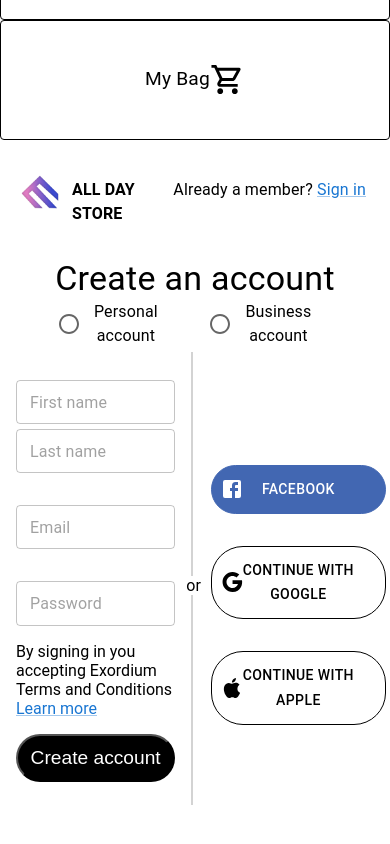
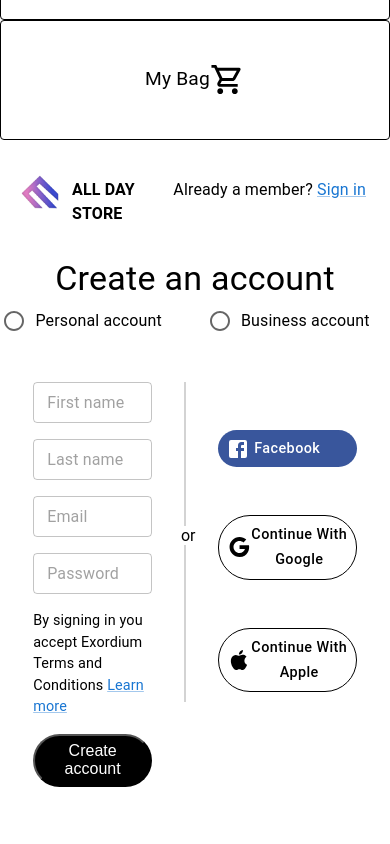
Before and after one commit to Exordium-Project/e-shop, a React (Create React App) app in the folder client/: page /sign in a window 390 px wide. Shown: the part 700-1544 px from the top of the page. After the commit the page ends 1487 px from the top, so only its background shows below. Built offline with nearby package versions, Linux system fonts and the light colour scheme.

Commit message:
responsive sign-up page

```diff
--- a/client/src/components/SignUp/Inputs.js
+++ b/client/src/components/SignUp/Inputs.js
@@ -1,60 +1,71 @@
-import React from 'react'
+import { Typography, TextField, Grid, Box, Link, Button } from '@mui/material'
+import { useForm } from 'react-hook-form';
 import './SignUpStyles/Registration-inputs.scss'
 import './SignUpStyles/Mobile-phone-view.scss'
-import { StyledEngineProvider, Grid, Box, TextField, Link, Button } from '@mui/material'
 import FacebookIcon from '@mui/icons-material/Facebook';
 import GoogleIcon from '@mui/icons-material/Google';
 import AppleIcon from '@mui/icons-material/Apple';
-import { useForm } from 'react-hook-form'
 
-const Inputs = () => {
-    const {register, handleSubmit, formState: {errors}} = useForm()
+
+export default function SignUp() {
+    const { register, handleSubmit, formState: { errors } } = useForm()
     const onSubmit = (data) => console.log(data)
     return (
-        <StyledEngineProvider injectFirst={true}>
-            <Grid xs={7} md={7}>
-                <form onSubmit={handleSubmit(onSubmit)}>
-                    <Box className='name-box'>
-                        <TextField placeholder='First name'
-                            {...register('firstName', {required: 'Required field'})}
+        <Box component="form" noValidate sx={{ mt: 3 }}>
+            <Box className='main-box'>
+                <Grid container spacing={2}>
+                    <Grid item xs={12} md={6}>
+                        <TextField placeholder='First name' fullWidth
+                            {...register('firstName', { required: 'Required field' })}
                             error={!!errors?.firstName}
-                            helperText={errors?.firstName ? errors.firstName.message : null}
-                        />
-                        <TextField placeholder='Last name'
-                            {...register('lastName', {required: 'Required field'})}
+                            helperText={errors?.firstName ? errors.firstName.message : null} />
+                    </Grid>
+                    <Grid item xs={12} md={6}>
+                        <TextField placeholder='Last name' fullWidth
+                            {...register('lastName', { required: 'Required field' })}
                             error={!!errors?.lastName}
-                            helperText={errors?.lastName ? errors.lastName.message : null}/>
-                    </Box>
-                    <Box className='email-box'>
-                            <TextField placeholder='Email' {...register('email', {required: 'This field is required', pattern: {
-                            value: /^[A-Z0-9._%+-]+@[A-Z0-9.-]+\.[A-Z]{2,}$/i,
-                            message: 'Invalid email address'}})}
+                            helperText={errors?.lastName ? errors.lastName.message : null} />
+                    </Grid>
+                    <Grid item xs={12}>
+                        <TextField placeholder='Email' fullWidth {...register('email', {
+                            required: 'This field is required', pattern: {
+                                value: /^[A-Z0-9._%+-]+@[A-Z0-9.-]+\.[A-Z]{2,}$/i,
+                                message: 'Invalid email address'
+                            }
+                        })}
                             error={!!errors?.email}
-                            helperText={errors?.email ? errors.email.message : null}
-                        />
-                    </Box>
-                    <Box className='password-box'>
-                        <TextField placeholder='Password' type='password' />
-                    </Box>
+                            helperText={errors?.email ? errors.email.message : null} />
+                    </Grid>
+                    <Grid item xs={12}>
+                        <TextField required fullWidth placeholder='Password' type='password'
+                            {...register('password', {
+                                required: 'This field is required', pattern: {
+                                    value: /^(?=.*[a-z])(?=.*[A-Z]).{8,}$/,
+                                    message: 'Password should be at least 8 characters long'
+                                }
+                            })}
+                            error={!!errors?.password}
+                            helperText={errors?.password ? errors.password.message : null} />
+                    </Grid>
+                    <Grid item xs={12}>
+                        <Typography className='tearms-and-conditions'>By signing in you accept Exordium Terms and Conditions <Link to="#" sx={{ cursor: 'pointer' }}>Learn more</Link></Typography>
+                    </Grid>
+                    <button onClick={handleSubmit(onSubmit)} className='create-account-button'>Create account</button>
+                </Grid>
 
-                    <Box className='span-and-button'>
-                        <span className='tearms-and-conditions'>By signing in you accepting Exordium Terms and Conditions <Link to='#' sx={{cursor: 'pointer'}}>Learn more</Link></span>
-                        <button className='button'>Create account</button>
-                    </Box>
-                </form>
                 <Box className='vertical-line'>
                     <Box className='vertical-line-text'>or</Box>
                 </Box>
-            </Grid>
-            <Grid xs={12} md={12}>
-                <Box className='buttons-group'>
-                    <Button className='facebook-signUp'><FacebookIcon className='facebook-icon' /> Facebook</Button>
-                    <Button className='google-signUp'><GoogleIcon className='google-icon' /> Continue with Google</Button>
-                    <Button className='apple-signUp'><AppleIcon className='apple-icon' /> Continue with Apple</Button>
-                </Box>
-            </Grid>
-        </StyledEngineProvider>
-    )
+                <Grid item xs={12} md={12}>
+                    <Box className='container'>
+                        <Box className='buttons-group'>
+                            <Button className='facebook-signUp'><FacebookIcon /> Facebook</Button>
+                            <Button className='google-signUp'><GoogleIcon /> Continue with Google</Button>
+                            <Button className='apple-signUp'><AppleIcon /> Continue with Apple</Button>
+                        </Box>
+                    </Box>
+                </Grid>
+            </Box>
+        </Box>
+    );
 }
-
-export default Inputs
--- a/client/src/components/SignUp/SignUpStyles/Mobile-phone-view.scss
+++ b/client/src/components/SignUp/SignUpStyles/Mobile-phone-view.scss
@@ -1,90 +1,72 @@
 @media screen and (max-width: 600px) {
-    .email-box,
-    .password-box,
-    .name-box {
-        width: 70%;
-        margin-left: 1rem;
+    .main-box{
         display: flex;
-        gap: .3rem;
-        margin-top: 2rem;
-        display: grid;
+        justify-content: space-around;
+        gap: 2rem;
+        margin-top: 1rem;
+        width: 83%;
+        margin-left: auto;
+        margin-right: auto;
 
-        .MuiOutlinedInput-input {
-            height: .7rem;
-            width: 60rem;
+            .MuiGrid-root{
+                width: 97%;
             }
+            .MuiOutlinedInput-input{
+                height: .5rem;
             }
 
-    .span-and-button {
-        display: grid;
-
-        .tearms-and-conditions {
-            margin-left: 1rem;
-            margin-top: 1rem;
-            width: 75%;
-            font-size: 1rem;
+            .tearms-and-conditions{
+                font-size: .9rem;
             }
-
-        .button {
+            .create-account-button{
                 margin-top: 1rem;
                 background-color: black;
+                margin-left: 1rem;
                 color: white;
-            width: 70%;
-            margin-left: 1rem;
-            padding: .7rem;
+                width: 100%;
+                padding: .4rem;
+                font-size: 1rem;
+                cursor: pointer;
+                border-radius: 2rem;
+            }
+        .container{
+            width: 100%;
+            .buttons-group{
+                background: none;
+                width: 100%;
+                display: grid;
+                grid-gap: 3rem;
+                grid-template-columns: repeat(1, 1fr);
+                .facebook-signUp{
+                    background-color: #39569c;
+                    text-transform: capitalize;
+                    color: white;
+                    font-size: .9rem;
+                    display: grid;
+                    grid-template-columns: repeat(3, 1fr);
+                    border-radius: 2rem;
+                }
+                .google-signUp, .apple-signUp{
+                   display: grid;
+                   grid-template-columns: 1fr 15fr;
+                   text-transform: capitalize;
+                   font-size: .9rem;
+                   color: black;
+                   border: 1px solid black;
                    border-radius: 2rem;
                 }
             }
-
-    .option-part {
-        width: 70%;
         }
-
         .vertical-line {
           background-color: lightgray;
-        position: relative;
-        left: 84%;
-        top: -95%;
           width: .1rem;
-        height: 100%;
-
+          height: 20rem;
           .vertical-line-text {
               background-color: white;
-            position: relative;
-            top: 14rem;
-            left: -.3rem;
+              margin-top: 9rem;
+              margin-left: -.2rem;
               width: 1rem;
           }
         }
-
-    .buttons-group {
-        position: relative;
-        left: 54%;
-        top: -21rem;
-        display: grid;
-        width: 50%;
-        grid-gap: 2rem;
-
-        .MuiButton-root {
-            width: 70%;
-            padding: .7rem;
-        }
-
-        .facebook-signUp {
-            border: 1px solid #4267B2;
-            background-color: #4267B2;
-            color: white;
-            border-radius: 2rem;
-            width: 90%;
-        }
-
-        .google-signUp,
-        .apple-signUp {
-            border: 1px solid black;
-            color: black;
-            border-radius: 2rem;
-            width: 90%;
-            text-align: center;
     }
 }
-}
--- a/client/src/components/SignUp/SignUpStyles/Registration-inputs.scss
+++ b/client/src/components/SignUp/SignUpStyles/Registration-inputs.scss
@@ -1,91 +1,64 @@
-.email-box,
-.password-box,
-.name-box {
-    width: 55%;
+.main-box{
+    display: flex;
+    justify-content: space-around;
+    gap: 6rem;
+    margin-top: 1rem;
+    width: 83%;
     margin-left: auto;
     margin-right: auto;
-    display: flex;
-    gap: 1rem;
-    margin-top: 2rem;
 
-    .MuiOutlinedInput-input {
-        height: 1.3rem;
-        width: 60rem;
-    }
+        .MuiGrid-root{
+            width: 97%;
         }
 
-.span-and-button {
-    display: grid;
-
-    .tearms-and-conditions {
-        margin-left: auto;
-        margin-right: auto;
-        margin-top: 1rem;
-        width: 55%;
-        font-size: 1rem;
-    }
-
-    .button {
+        .create-account-button{
             margin-top: 1rem;
             background-color: black;
+            margin-left: 1rem;
             color: white;
-        width: 55%;
-        margin-left: auto;
-        margin-right: auto;
+            width: 100%;
             padding: .7rem;
             font-size: 1.2rem;
             cursor: pointer;
             border-radius: 2rem;
         }
+    .container{
+        width: 100%;
+        .buttons-group{
+            width: 100%;
+            display: grid;
+            grid-template-columns: repeat(1, 1fr);
+            grid-gap: 2rem;
+            margin-top: 3rem;
+            .facebook-signUp{
+                background-color: #39569c;
+                text-transform: capitalize;
+                color: white;
+                font-size: 1.2rem;
+                display: grid;
+                grid-template-columns: repeat(3, 1fr);
+                border-radius: 2rem;
             }
-
+            .google-signUp, .apple-signUp{
+               display: grid;
+               grid-template-columns: 1fr 15fr;
+               text-transform: capitalize;
+               font-size: 1.2rem;
+               color: black;
+               border: 1px solid black;
+               border-radius: 2rem;
+            }
+        }
+    }
     .vertical-line {
       background-color: lightgray;
-    position: relative;
-    left: 84%;
-    top: -95%;
       width: .1rem;
-    height: 100%;
-
+      height: 20rem;
       .vertical-line-text {
           background-color: white;
-        position: relative;
-        top: 14rem;
-        left: -.3rem;
+          margin-top: 9rem;
+          margin-left: -.2rem;
           width: 1rem;
       }
     }
-
-.buttons-group {
-    position: relative;
-    left: 54%;
-    top: -19rem;
-    display: grid;
-    width: 45%;
-    grid-gap: 2rem;
-
-    .MuiButton-root {
-        width: 70%;
-        padding: .7rem;
-        gap: 3rem;
 }
-
-    .facebook-signUp {
-        border: 1px solid #4267B2;
-        background-color: #4267B2;
-        color: white;
-        border-radius: 2rem;
-    }
-
-    .google-signUp,
-    .apple-signUp {
-        border: 1px solid black;
-        color: black;
-        border-radius: 2rem;
-
-    }
-    .google-icon, .apple-icon, .facebook-icon{
-        position: absolute;
-        left: .5rem;
-    }
-}
--- a/client/src/components/SignUp/SignUpStyles/SignUp.scss
+++ b/client/src/components/SignUp/SignUpStyles/SignUp.scss
@@ -38,3 +38,9 @@
     margin-left: auto;
     margin-right: auto;
 }
+
+@media screen and (max-width: 600px){
+    .option-part{
+        width: 100%;
+    }
+}
```
Lines whose indentation alone changed are shown as unchanged.
